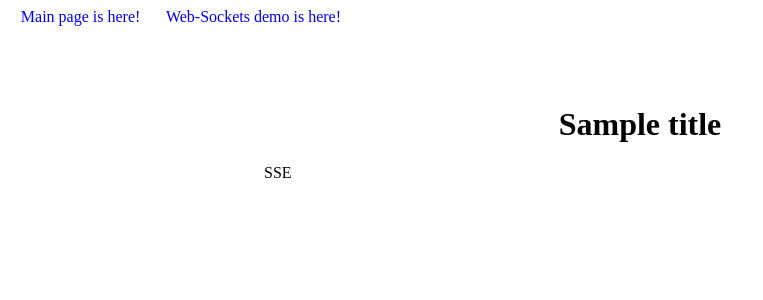
After one commit to serkosal/sse_and_websockets_test, a FastAPI app: template templates/sse.html in a window 1280 px wide. The commit adds this page. Shown: the top 300 px of the page, without its empty margins (0-763 px from the left). Run offline with FastAPI, Linux system fonts and the light colour scheme; the template is opened without the code that fills it: most values are stand-ins (such as "Sample title", 1, 10 or a date in 2020).

Commit message:
added jinja2 templates

```diff
--- a/main.py
+++ b/main.py
@@ -13,5 +13,21 @@ templates = Jinja2Templates(directory="templates")
 async def index(req: Request):
 
     return templates.TemplateResponse(
-        request=req, name='index.html', context={}
+        request=req, name='index.html', context={"title": "Index page"}
     )
+
+@app.get("/sse/", response_class=HTMLResponse)
+async def sse(req: Request):
+
+    return templates.TemplateResponse(
+        request=req,
+        name='sse.html',
+        context={"title": "Server-sent events demo"}
+    )
+
+@app.get("/ws", response_class=HTMLResponse)
+async def ws(req: Request):
+
+    return templates.TemplateResponse(
+        request=req, name='ws.html', context={"title": "Web-Sockets demo"}
+    )
--- /dev/null
+++ b/static/sse.js
@@ -0,0 +1 @@
+console.debug('sse');
--- a/static/style.css
+++ b/static/style.css
@@ -1,3 +1,24 @@
 h1, h2, h3, h4, h5, h6 {
     text-align: center;
 }
+
+header {
+    margin-left: 1dvw;
+    margin-right: 1dvw;
+}
+
+nav {
+    display: flex;
+    gap: 2dvw;
+}
+
+main {
+    margin-left: 20dvw;
+    margin-right: 20dvw;
+    margin-top: 10dvh;
+}
+
+a, a:hover, a:visited {
+    color: blue;
+    text-decoration: none;
+}
--- /dev/null
+++ b/static/ws.js
@@ -0,0 +1 @@
+console.debug('ws');
--- /dev/null
+++ b/templates/base.html
@@ -0,0 +1,28 @@
+<!DOCTYPE html>
+<html lang="en">
+<head>
+    <meta charset="UTF-8">
+    <meta name="viewport" content="width=device-width, initial-scale=1.0">
+    <title>{{title}}</title>
+
+    <link rel="stylesheet" href="/static/style.css">
+
+    {% block links %}
+    {% endblock %}
+</head>
+<body>
+
+    <header>
+        <nav>
+            {% block nav %}
+            {% endblock %}
+        </nav>
+    </header>
+
+    <main>
+        <h1>{{title}}</h1>
+        {% block content %}
+        {% endblock%}
+    </main>
+</body>
+</html>
--- /dev/null
+++ b/templates/sse.html
@@ -0,0 +1,17 @@
+{% extends "base.html" %}
+
+{% block links %}
+    <script src="/static/sse.js"></script>
+{% endblock %}
+
+{% block nav %}
+    <a href="/">Main page is here!</a>
+    <a href="/ws/">Web-Sockets demo is here!</a>
+{% endblock %}
+
+{% block content %}
+    SSE
+    <div id="sse-container">
+
+    </div>
+{% endblock%}
```
Also changed, not shown: templates/index.html (+9 -12 lines), templates/ws.html (added, +17 -0 lines).
